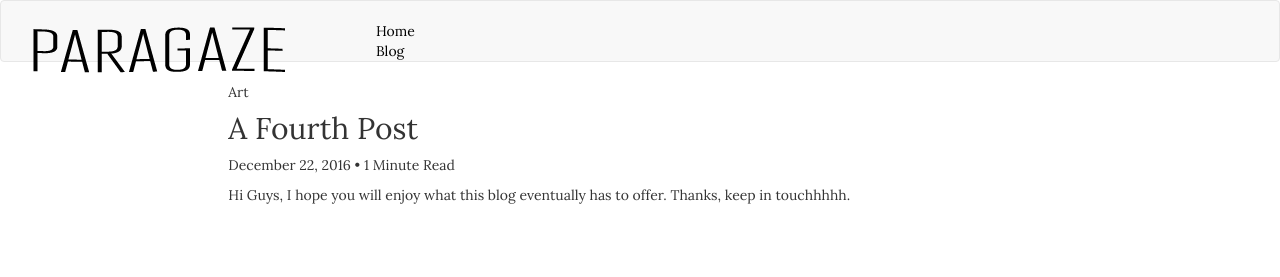
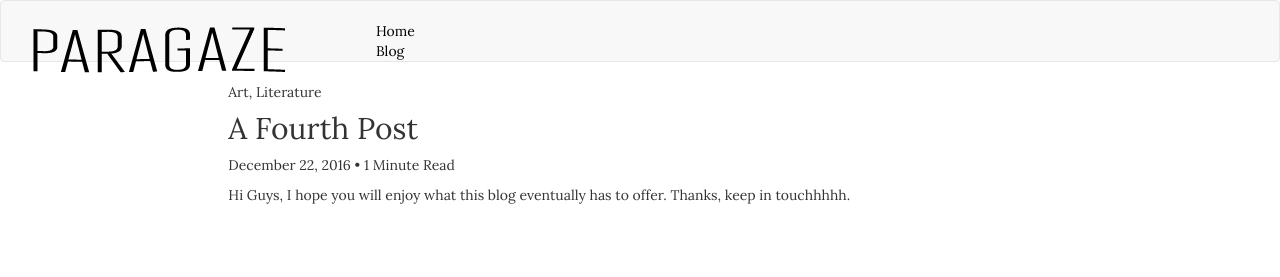
Before and after one commit to paragaze/site, a Jekyll site: the page built from _posts/2016-12-22-A-Fourth-Post.md, in a window 1280 px wide. Shown: the top 277 px of the page. Built offline with Jekyll 4.4.1, drawn with Linux system fonts in a browser that asks for light colours; comment, search, counter and statistics services are not loaded.

Commit message:
redid category over post to starting with tags

```diff
--- a/_layouts/posts.html
+++ b/_layouts/posts.html
@@ -6,7 +6,8 @@ baseurl: /site
 <div class="container-fluid">
   <div class="row">
     <div class="col-md-8 col-md-offset-2" id="blog-centring">
-<div class="post-category-header"><p> {{ page.category | capitalize }} </p></div>
+<div class="post-category-header"><p> {{ page.tags | sort | join: ", " }} </p></div>
+
 <h2 class="spacing">{{ page.title }}</h2>
 <p>{{ page.date | date: '%B %d, %Y' }} •
 {% assign words = content | number_of_words %}
--- a/_posts/2016-12-22-A-Fourth-Post.md
+++ b/_posts/2016-12-22-A-Fourth-Post.md
@@ -6,6 +6,7 @@ published: true
 comments: true
 category: art
 heading: Art
+tags: [Art , Literature]
 preview-img: assets/img/logo1.png
 baseurl: /site
 permalink: /:title/
```
Also changed, not shown: _posts/2016-12-24-First-Post.md (+1 -0 lines), _posts/2016-12-26-Second-Post.md (+1 -0 lines), _posts/2016-12-27-One-More.md (+1 -0 lines).
